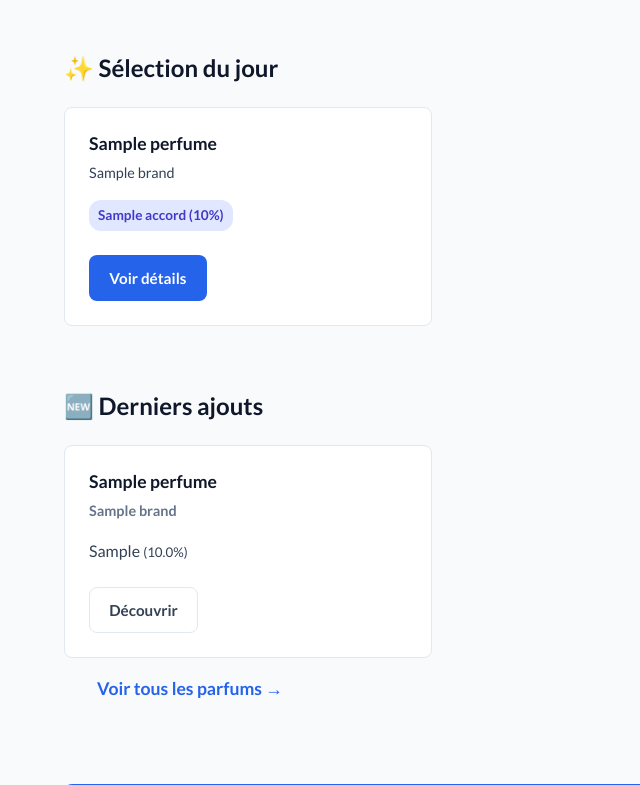
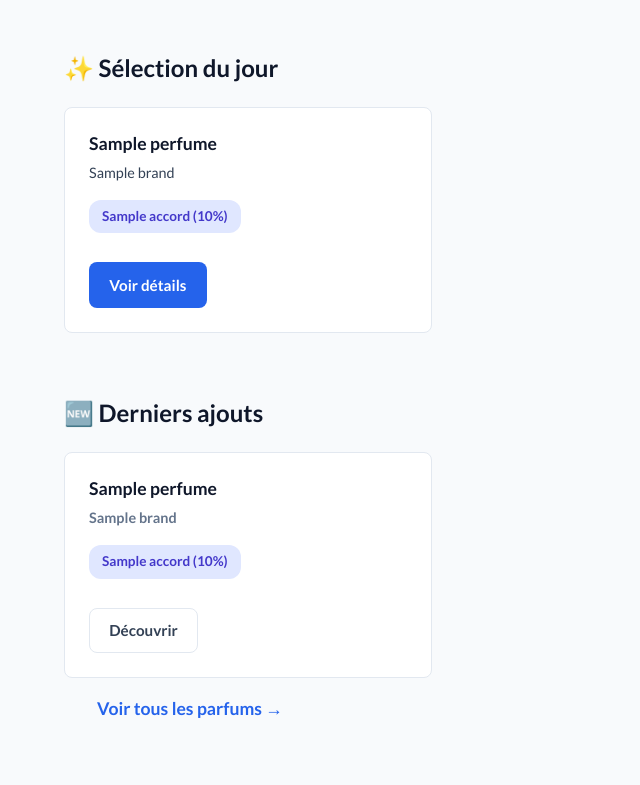
Before and after one commit to lubinbenoit/fragrantica, a Flask app: template webapp/templates/index.html in a window 1280 px wide. Shown: the part 507-1292 px from the top of the page, without its empty margins (0-640 px from the left). Run offline with Flask 3, Linux system fonts and the light colour scheme; the template is opened without the code that fills it: most values are stand-ins (such as "Sample title", 1, 10 or a date in 2020).

Commit message:
derniers ajouts styles bulles comme selection du jour

```diff
--- a/webapp/templates/index.html
+++ b/webapp/templates/index.html
@@ -46,13 +46,13 @@
 
                <div class="perfume-accords">
                     {% for accord, value in perfume.sorted_accords[:3] %}
-                <span class="accord-badge" style="background-color: #e0e7ff; color: #4338ca; padding: 4px 8px; border-radius: 12px; font-size: 0.85em; margin-right: 4px;">
+                    <span class="accord-badge" style="display: inline-block; background-color: #e0e7ff; color: #4338ca; padding: 5px 12px; border-radius: 12px; font-weight: 600; font-size: 0.85em; margin-right: 4px; margin-bottom: 5px;">
                         {{ accord }} ({{ value | round(1) }}%)
                     </span>
                     {% endfor %}
 
                     {% if perfume.sorted_accords | length > 3 %}
-                <span class="accord-badge" style="color: gray; font-size: 0.8em;">
+                    <span class="accord-badge" style="display: inline-block; background-color: #f8fafc; color: #64748b; padding: 5px 10px; border-radius: 12px; font-size: 0.85em; border: 1px solid #e2e8f0;">
                         +{{ perfume.sorted_accords | length - 3 }}
                     </span>
                     {% endif %}
@@ -86,10 +86,15 @@
                 </div>
 
                 <div class="perfume-accords">
-                    {% if perfume.dominant_accord %}
-                    <span class="accord-badge-primary">
-                        {{ perfume.dominant_accord[0] }}
-                        <small>({{ perfume.dominant_accord[1] | percentage }})</small>
+                    {% for accord, value in perfume.sorted_accords[:3] %}
+                    <span class="accord-badge" style="display: inline-block; background-color: #e0e7ff; color: #4338ca; padding: 5px 12px; border-radius: 12px; font-weight: 600; font-size: 0.85em; margin-right: 4px; margin-bottom: 5px;">
+                        {{ accord }} ({{ value | round(1) }}%)
+                    </span>
+                    {% endfor %}
+
+                    {% if perfume.sorted_accords | length > 3 %}
+                    <span class="accord-badge" style="display: inline-block; background-color: #f8fafc; color: #64748b; padding: 5px 10px; border-radius: 12px; font-size: 0.85em; border: 1px solid #e2e8f0;">
+                        +{{ perfume.sorted_accords | length - 3 }}
                     </span>
                     {% endif %}
                 </div>
```
Lines whose indentation alone changed are shown as unchanged.
